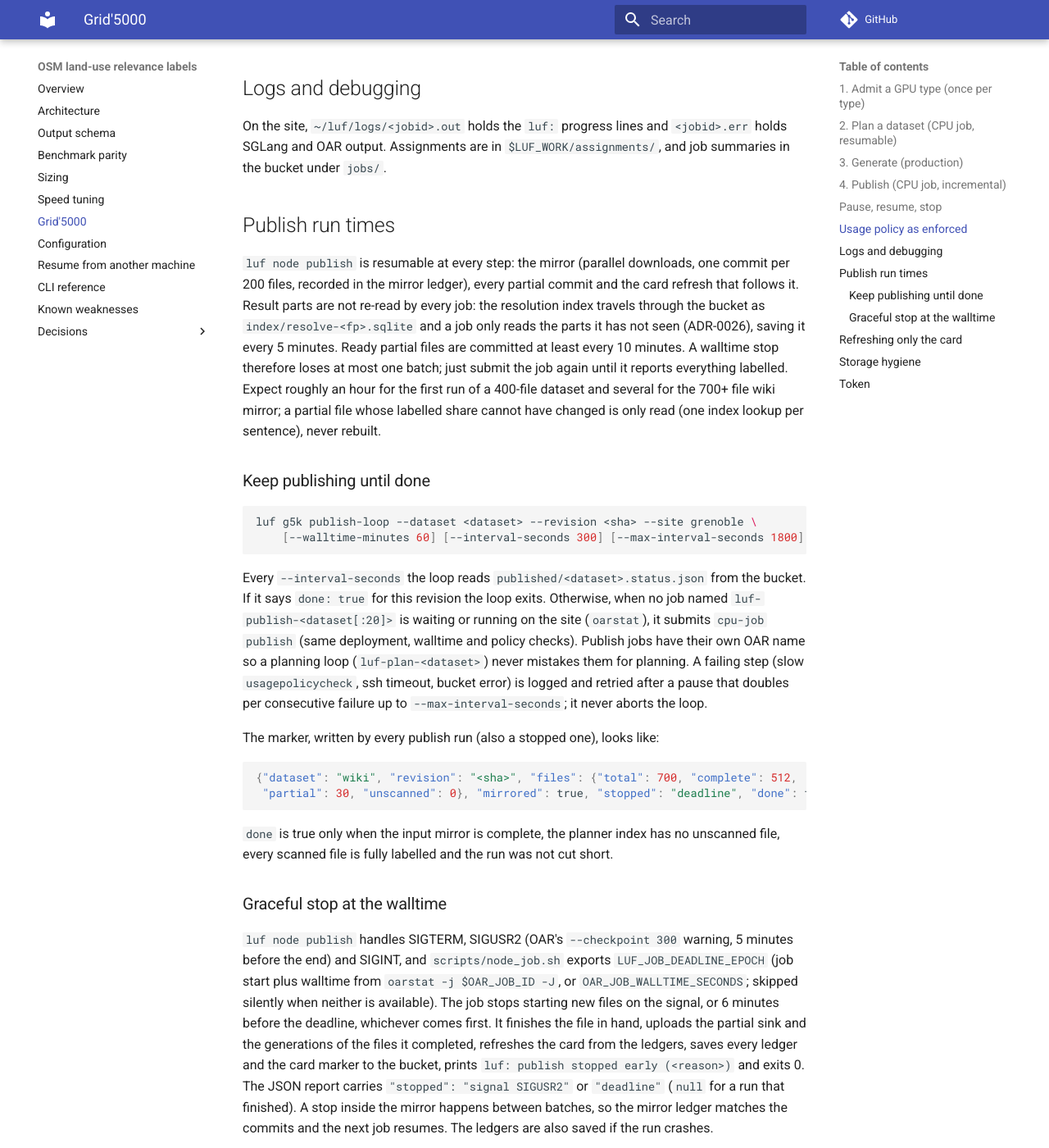
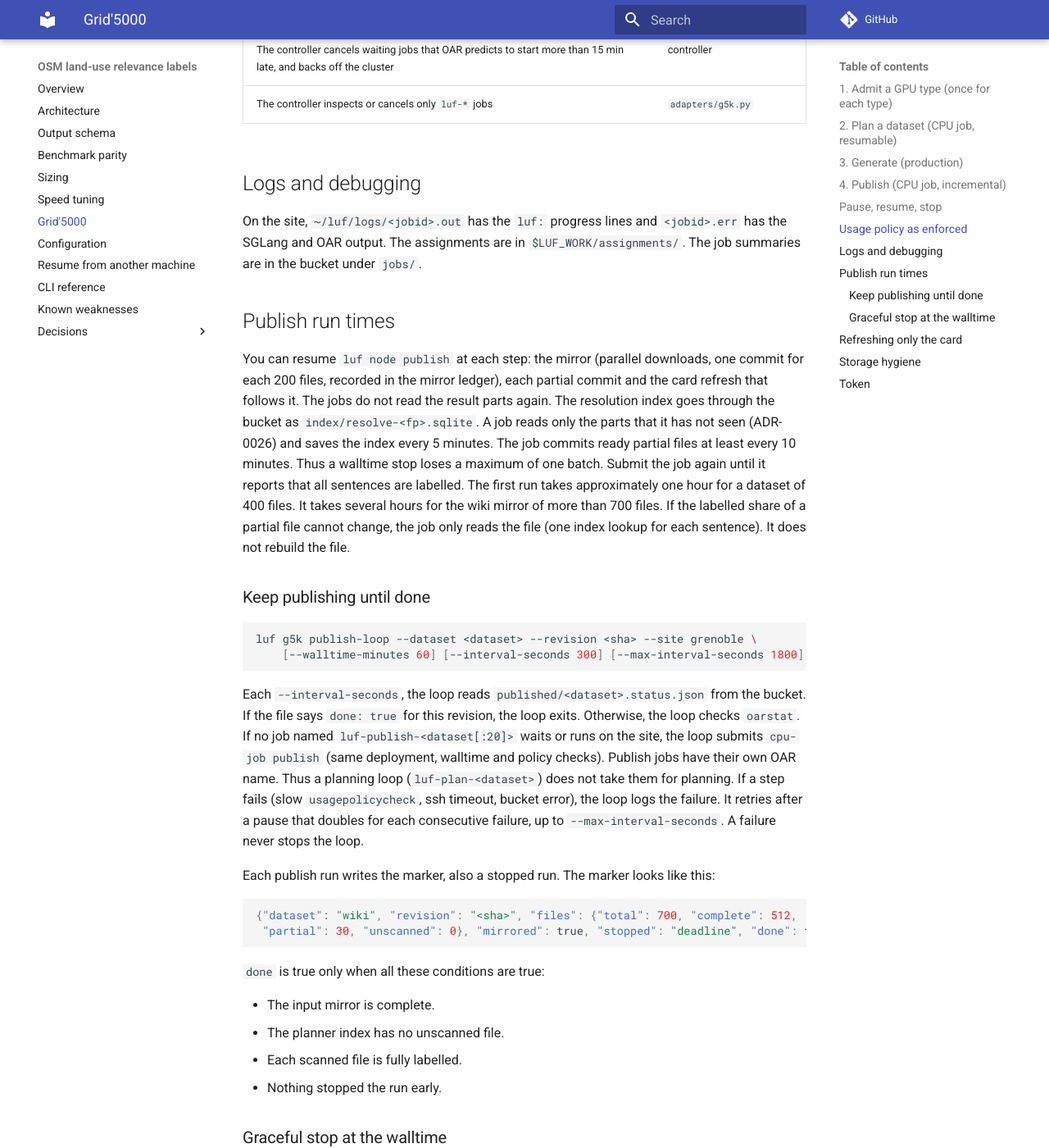
Before and after one commit to NoeFlandre/filter-osm-datasets-llms-landuse, an MkDocs documentation site: the page built from docs/grid5000.md, in a window 1280 px wide and 1400 px high, scrolled down 2269 px. Shown: the whole window at 82% size. Built offline with MkDocs 1.6.1 and Material for MkDocs 9.7.7, drawn with Linux system fonts in a browser that asks for light colours; comment, search, counter and statistics services are not loaded; some of the changed text lies outside the part shown.

Commit message:
docs: rewrite configuration and Grid'5000 runbook in ASD-STE100
Co-Authored-By: Claude Sonnet 5.5 <noreply@anthropic.com>
Claude-Session: https://claude.ai/code/session_012hTfGDKATWSHAuPsTwiCKA

````diff
--- a/docs/grid5000.md
+++ b/docs/grid5000.md
@@ -1,18 +1,18 @@
 # Operations runbook (Grid'5000)
 
-The controller runs on your machine. Frontends only receive light commands: `oarstat`,
-`oarsub`, `oardel`, `usagepolicycheck -t`, one status-API call per cycle, and small
+The controller runs on your machine. The frontends receive only light commands: `oarstat`,
+`oarsub`, `oardel`, `usagepolicycheck -t`, one status-API call for each cycle, and small
 rsyncs. Heavy work always runs on reserved nodes.
 
-Operational defaults (sites, bucket, walltimes, caps, CUDA module, output namespace) live
-in `luf.toml` at the repo root (or the file named by `$LUF_CONFIG`); CLI options override them.
+The operational defaults (sites, bucket, walltimes, caps, CUDA module, output namespace) are in
+`luf.toml` at the repo root (or the file that `$LUF_CONFIG` names). CLI options override them.
 
 ```bash
 export UV_PROJECT_ENVIRONMENT=~/.venvs/luf LUF_WORK=~/luf-work
 luf g5k inventory        # refresh eligible GPU clusters (CC >= 8.0, >= 16 GB, x86_64, abaca/default)
 ```
 
-## 1. Admit a GPU type (once per type)
+## 1. Admit a GPU type (once for each type)
 
 ```bash
 luf bench plan           # the 25,500-item benchmark as work (once)
@@ -22,8 +22,8 @@ luf bench admit --gpu <key>   # exit 0 = admitted, 3 = rejected; writes gates/ad
 ```
 
 GPU keys come from `luf g5k inventory`, for example `a100_sxm4_40gb`, `a40` or `l40s`.
-To admit several types at once, use one process with a shared per-cycle view of each
-site (each site is queried once per cycle, whatever the number of GPU types):
+To admit several types at the same time, use one process with a shared view of each
+site for each cycle. The process queries each site one time for each cycle, for any number of GPU types:
 
 ```bash
 luf g5k run-admission --gpus a100_pcie_40gb,h100_nvl,l40s
@@ -35,8 +35,8 @@ luf g5k run-admission --gpus a100_pcie_40gb,h100_nvl,l40s
 luf g5k cpu-job plan --site grenoble --dataset <dataset> --revision <sha>
 ```
 
-Each job scans input files on node-local scratch, emits chunks, and checkpoints its
-SQLite index to the bucket every 15 minutes and on SIGTERM. Resubmit it until
+Each job scans the input files on node-local scratch and emits chunks. It saves a checkpoint of its
+SQLite index to the bucket every 15 minutes and on SIGTERM. Submit the job again until
 `plans/<dataset>/<fp>/report.json` in the bucket shows `files_done == files_total`.
 
 ## 3. Generate (production)
@@ -46,17 +46,20 @@ luf g5k run --datasets <dataset> \
     --sites lille,lyon,nancy,rennes,sophia,grenoble --max-jobs 12 --max-jobs-per-site 4
 ```
 
-Without `--gpu-models`, only admitted GPU types are used. Nodes read inputs from the
-bucket and upload each part plus its manifest as they go; the controller pulls only
-manifests. Watch progress with `luf status --datasets <dataset>`.
+Without `--gpu-models`, the controller uses only admitted GPU types. The nodes read the inputs from the
+bucket. They upload each part and its manifest during the run. The controller pulls only
+the manifests. To see the progress, run `luf status --datasets <dataset>`.
 
 Each finished job writes `jobs/<site>/<job>.json` with a timeline (`started_at`,
 `env_ready_seconds`, `engine_ready_at`, `first_result_at`, `last_result_at`, `ended_at`,
-`walltime_s`, `assigned_texts`; ISO UTC, derived from the monotonic clock). `luf status` reports
-`useful_fraction` overall and per GPU type: generation seconds (`last_result_at -
-engine_ready_at`) over walltime, the share of jobs that stopped early (all assigned work done,
-not signalled, more than 10 % of the walltime left) and the share that ran to the checkpoint
-signal. Records written before the timeline existed are ignored by this summary.
+`walltime_s`, `assigned_texts`; ISO UTC, from the monotonic clock). `luf status` reports
+`useful_fraction` for all jobs and for each GPU type. It is the generation seconds (`last_result_at -
+engine_ready_at`) divided by the walltime. `luf status` also reports two shares of jobs:
+
+- The share of jobs that stopped early (all assigned work done, no signal, more than 10 % of the walltime left).
+- The share of jobs that ran to the checkpoint signal.
+
+This summary ignores the records that the project wrote before the timeline existed.
 
 ## 4. Publish (CPU job, incremental)
 
@@ -64,9 +67,9 @@ signal. Records written before the timeline existed are ignored by this summary.
 luf g5k cpu-job publish --site grenoble --dataset <dataset> --revision <sha>
 ```
 
-The first run mirrors the input repo; each run adds `labels/` for fully generated
-files, the matching `generations/` and an updated card. Re-running uploads only
-what is new.
+The first run mirrors the input repo. Each run adds `labels/` for the files that are fully generated,
+the matching `generations/` and an updated card. A new run uploads only
+the new data.
 
 ## Pause, resume, stop
 
@@ -86,27 +89,27 @@ Killing the controller process is always safe: its state lives in `$LUF_WORK`.
 | Nights and weekends: `-t night`, ending before the next working-day 09:00 | `domain/policy.py` |
 | Abaca clusters: `-q abaca`; default clusters: `-q default` (always explicit) | `domain/capacity.py` |
 | Besteffort: `--checkpoint 60`, and only where the account has no regular access | `domain/capacity.py`, controller |
-| `usagepolicycheck -t` before and after every submission | controller |
-| Waiting jobs predicted to start more than 15 min late are cancelled, and the cluster backed off | controller |
-| Only `luf-*` jobs are ever inspected or cancelled | `adapters/g5k.py` |
+| `usagepolicycheck -t` before and after each submission | controller |
+| The controller cancels waiting jobs that OAR predicts to start more than 15 min late, and backs off the cluster | controller |
+| The controller inspects or cancels only `luf-*` jobs | `adapters/g5k.py` |
 
 ## Logs and debugging
 
-On the site, `~/luf/logs/<jobid>.out` holds the `luf:` progress lines and
-`<jobid>.err` holds SGLang and OAR output. Assignments are in
-`$LUF_WORK/assignments/`, and job summaries in the bucket under `jobs/`.
+On the site, `~/luf/logs/<jobid>.out` has the `luf:` progress lines and
+`<jobid>.err` has the SGLang and OAR output. The assignments are in
+`$LUF_WORK/assignments/`. The job summaries are in the bucket under `jobs/`.
 
 ## Publish run times
 
-`luf node publish` is resumable at every step: the mirror (parallel downloads, one commit per 200
-files, recorded in the mirror ledger), every partial commit and the card refresh that follows it.
-Result parts are not re-read by every job: the resolution index travels through the bucket as
-`index/resolve-<fp>.sqlite` and a job only reads the parts it has not seen (ADR-0026), saving it
-every 5 minutes. Ready partial files are committed at least every 10 minutes.
-A walltime stop therefore loses at most one batch; just submit the job again until it reports
-everything labelled. Expect roughly an hour for the first run of a 400-file dataset and several for
-the 700+ file wiki mirror; a partial file whose labelled share cannot have changed is only read
-(one index lookup per sentence), never rebuilt.
+You can resume `luf node publish` at each step: the mirror (parallel downloads, one commit for each 200
+files, recorded in the mirror ledger), each partial commit and the card refresh that follows it.
+The jobs do not read the result parts again. The resolution index goes through the bucket as
+`index/resolve-<fp>.sqlite`. A job reads only the parts that it has not seen (ADR-0026) and saves the index
+every 5 minutes. The job commits ready partial files at least every 10 minutes.
+Thus a walltime stop loses a maximum of one batch. Submit the job again until it reports
+that all sentences are labelled. The first run takes approximately one hour for a dataset of 400 files.
+It takes several hours for the wiki mirror of more than 700 files. If the labelled share of a partial file
+cannot change, the job only reads the file (one index lookup for each sentence). It does not rebuild the file.
 
 ### Keep publishing until done
 
@@ -115,61 +118,70 @@ luf g5k publish-loop --dataset <dataset> --revision <sha> --site grenoble \
     [--walltime-minutes 60] [--interval-seconds 300] [--max-interval-seconds 1800]
 ```
 
-Every `--interval-seconds` the loop reads `published/<dataset>.status.json` from the bucket. If it
-says `done: true` for this revision the loop exits. Otherwise, when no job named
-`luf-publish-<dataset[:20]>` is waiting or running on the site (`oarstat`), it submits
+Each `--interval-seconds`, the loop reads `published/<dataset>.status.json` from the bucket.
+If the file says `done: true` for this revision, the loop exits. Otherwise, the loop checks `oarstat`.
+If no job named `luf-publish-<dataset[:20]>` waits or runs on the site, the loop submits
 `cpu-job publish` (same deployment, walltime and policy checks). Publish jobs have their own OAR
-name so a planning loop (`luf-plan-<dataset>`) never mistakes them for planning. A failing step
-(slow `usagepolicycheck`, ssh timeout, bucket error) is logged and retried after a pause that
-doubles per consecutive failure up to `--max-interval-seconds`; it never aborts the loop.
+name. Thus a planning loop (`luf-plan-<dataset>`) does not take them for planning. If a step fails
+(slow `usagepolicycheck`, ssh timeout, bucket error), the loop logs the failure. It retries after a pause
+that doubles for each consecutive failure, up to `--max-interval-seconds`. A failure never stops the loop.
 
-The marker, written by every publish run (also a stopped one), looks like:
+Each publish run writes the marker, also a stopped run. The marker looks like this:
 
 ```json
 {"dataset": "wiki", "revision": "<sha>", "files": {"total": 700, "complete": 512,
  "partial": 30, "unscanned": 0}, "mirrored": true, "stopped": "deadline", "done": false}
 ```
 
-`done` is true only when the input mirror is complete, the planner index has no unscanned file,
-every scanned file is fully labelled and the run was not cut short.
+`done` is true only when all these conditions are true:
+
+- The input mirror is complete.
+- The planner index has no unscanned file.
+- Each scanned file is fully labelled.
+- Nothing stopped the run early.
 
 ### Graceful stop at the walltime
 
-`luf node publish` handles SIGTERM, SIGUSR2 (OAR's `--checkpoint 300` warning, 5 minutes before
-the end) and SIGINT, and `scripts/node_job.sh` exports `LUF_JOB_DEADLINE_EPOCH` (job start plus
-walltime from `oarstat -j $OAR_JOB_ID -J`, or `OAR_JOB_WALLTIME_SECONDS`; skipped silently when
-neither is available). The job stops starting new files on the signal, or 6 minutes before the
-deadline, whichever comes first. It finishes the file in hand, uploads the partial sink and the
-generations of the files it completed, refreshes the card from the ledgers, saves every ledger and
-the card marker to the bucket, prints `luf: publish stopped early (<reason>)` and exits 0. The
-JSON report carries `"stopped": "signal SIGUSR2"` or `"deadline"` (`null` for a run that
-finished). A stop inside the mirror happens between batches, so the mirror ledger matches the
-commits and the next job resumes. The ledgers are also saved if the run crashes.
+`luf node publish` handles SIGTERM, SIGUSR2 (the OAR `--checkpoint 300` warning, 5 minutes before
+the end) and SIGINT. `scripts/node_job.sh` exports `LUF_JOB_DEADLINE_EPOCH` (job start plus
+the walltime from `oarstat -j $OAR_JOB_ID -J`, or `OAR_JOB_WALLTIME_SECONDS`). It skips this without a message when
+neither value is available. The job stops the start of new files on the signal, or 6 minutes before the
+deadline, whichever is first. Then the job does these steps:
+
+1. Finish the file in progress.
+2. Upload the partial sink and the generations of the files that it completed.
+3. Refresh the card from the ledgers.
+4. Save each ledger and the card marker to the bucket.
+5. Print `luf: publish stopped early (<reason>)` and exit with code 0.
+
+The JSON report has `"stopped": "signal SIGUSR2"` or `"deadline"` (`null` for a run that
+finished). A stop in the mirror occurs between batches. Thus the mirror ledger matches the
+commits and the next job resumes. The job also saves the ledgers if the run crashes.
 
 ## Refreshing only the card
 
-A full publish spends its first hour restoring the planner index and the result parts, which a 1-hour
-day walltime may not survive. To update just the Hub card (and map) from the ledgers in the bucket:
+A full publish uses its first hour to restore the planner index and the result parts. A 1-hour
+day walltime can be too short for this. To update only the Hub card (and map) from the ledgers in the bucket, run:
 
 ```bash
 luf g5k cpu-job card --site grenoble --dataset <dataset> --revision <sha> --walltime-minutes 60
 ```
 
-(on the node: `luf node publish --card-only`). Missing per-file counts are read from the Hub by 6
-parallel workers; the stats ledger is saved to the bucket after every batch of 25 files, and a file
-that fails is skipped and counted next run. A dataset with only a mirror keeps its card. See
+(on the node: `luf node publish --card-only`). 6 parallel workers read the missing counts for each file from the Hub.
+The job saves the stats ledger to the bucket after each batch of 25 files. The job skips a file that
+fails and counts it in the next run. A dataset with only a mirror keeps its card. See
 ADR-0021.
 
 ## Storage hygiene
 
-- **Sites:** only `~/luf/` is ours. It holds code (`code/<commit>`, safe to delete
-  once no job uses that commit), logs, the spool (`work/`), caches
+- **Sites:** only `~/luf/` belongs to the project. It has the code (`code/<commit>`; delete it
+  when no job uses that commit), the logs, the spool (`work/`), the caches
   (`cache/hf`, `cache/flashinfer`, finished `cache/venv-*`) and `hf_token`.
-  Check with `luf g5k storage`.
+  To check, run `luf g5k storage`.
 - **Controller machine:** `$LUF_WORK` stays small (ledger, manifests). Delete it and
-  the venv once a campaign is finished and published.
+  the venv when a campaign is finished and published.
 
 ## Token
 
-The owner places a fine-grained token at `~/luf/hf_token` (mode 600) on each site.
-Jobs export it to their own environment. Nobody else reads, prints or copies it.
+The owner puts a fine-grained token at `~/luf/hf_token` (mode 600) on each site.
+Jobs export it to their own environment. Nobody else can read, print or copy it.
````
Also changed, not shown: other parts of docs/grid5000.md (+1 -1 lines), docs/configuration.md (+52 -47 lines).
